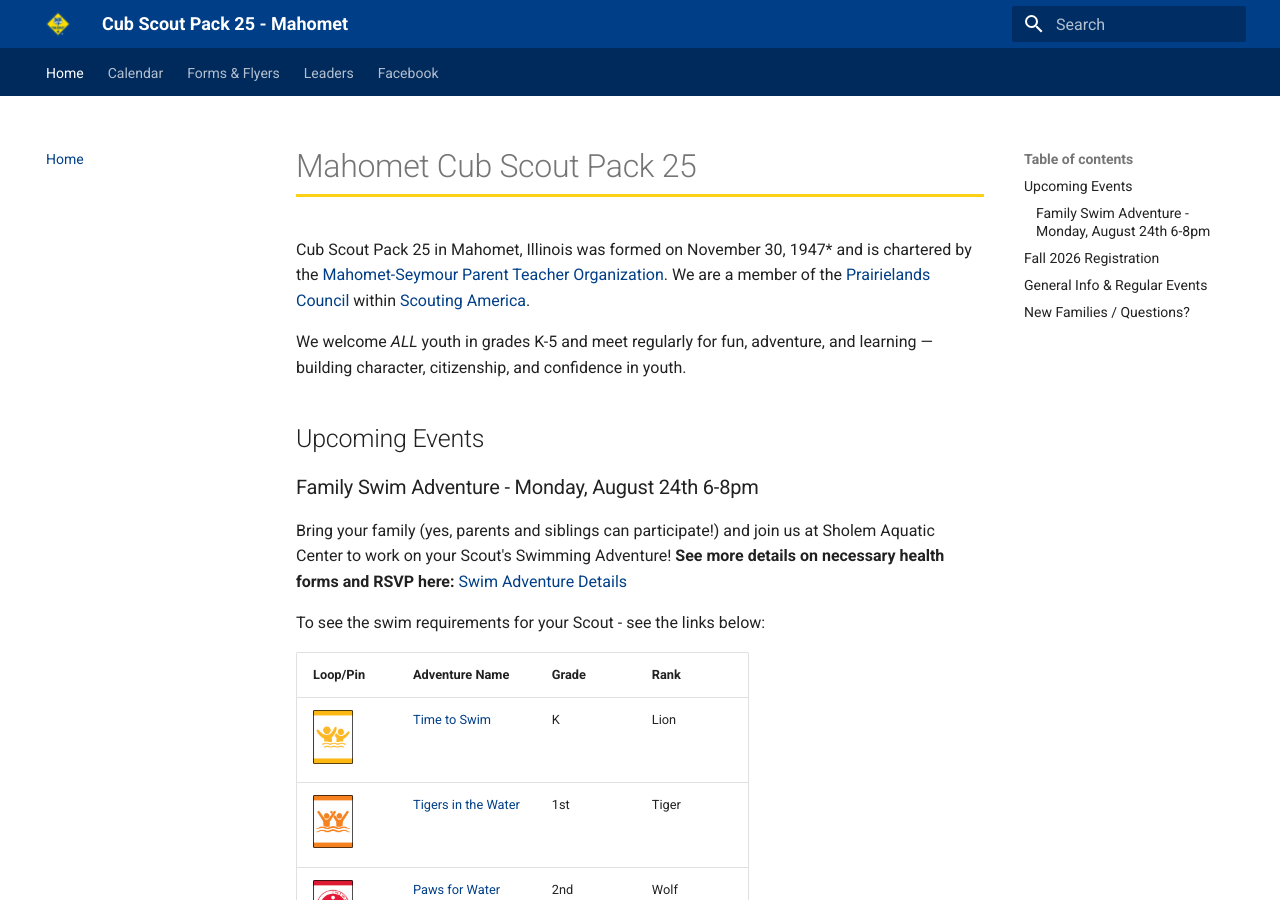
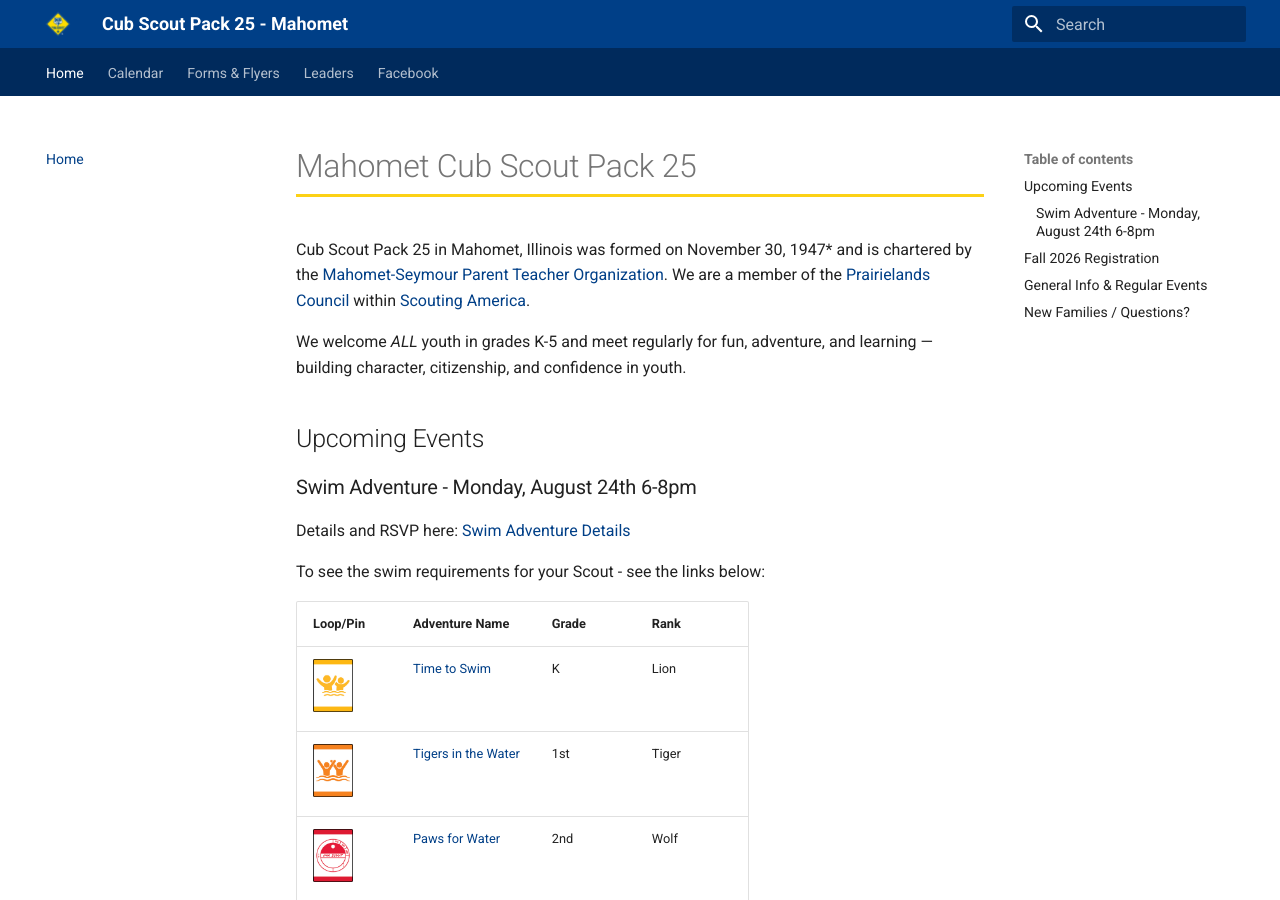
Before and after one commit to ewaldmire/pack25-website, an MkDocs documentation site: the page built from docs/index.md, in a window 1280 px wide and 900 px high. Built offline with MkDocs 1.6.1 and Material for MkDocs 9.7.7, drawn with Linux system fonts in a browser that asks for light colours.

Commit message:
Ensure it is clear this swim focuses on Cub Scout adventure completion and does not set an incorrect expectation that this is an end of summer party.

```diff
--- a/docs/index.md
+++ b/docs/index.md
@@ -7,9 +7,9 @@
 
 ## Upcoming Events
 
-### Family Swim Adventure - Monday, August 24th 6-8pm
+### Swim Adventure - Monday, August 24th 6-8pm
 
-Bring your family (yes, parents and siblings can participate!) and join us at Sholem Aquatic Center to work on your Scout's Swimming Adventure!  **See more details on necessary health forms and RSVP here:** [Swim Adventure Details](swim-adventure-2026.md)
+Details and RSVP here: [Swim Adventure Details](swim-adventure-2026.md)
 
 
 To see the swim requirements for your Scout - see the links below:
```
